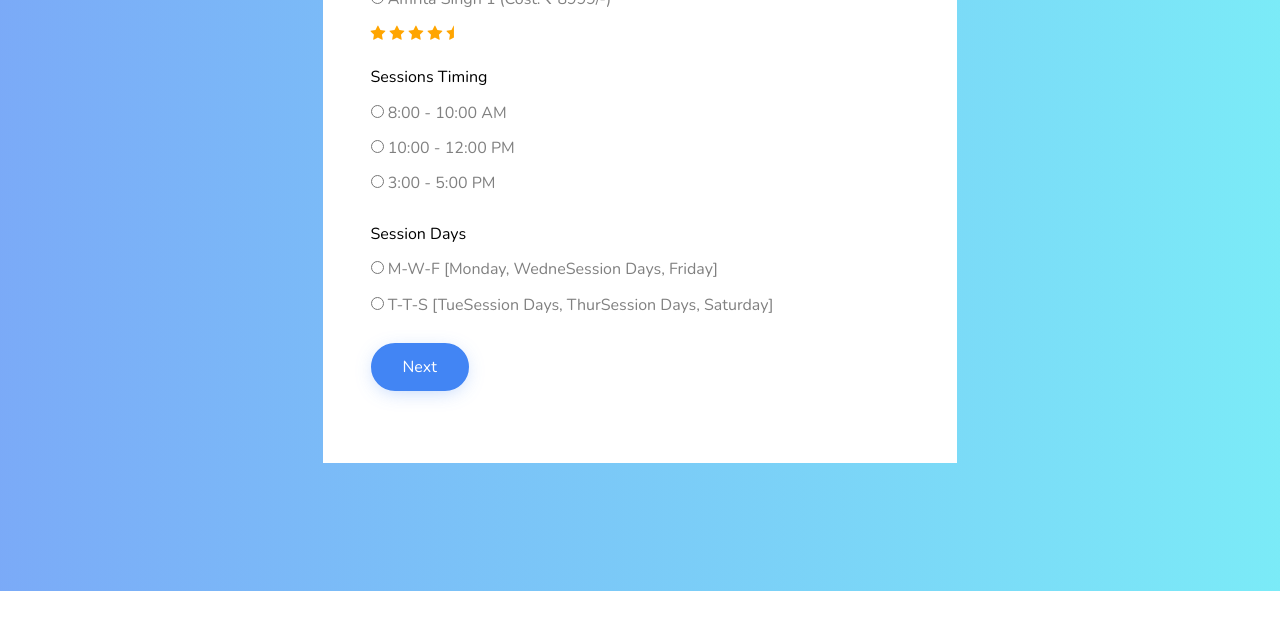
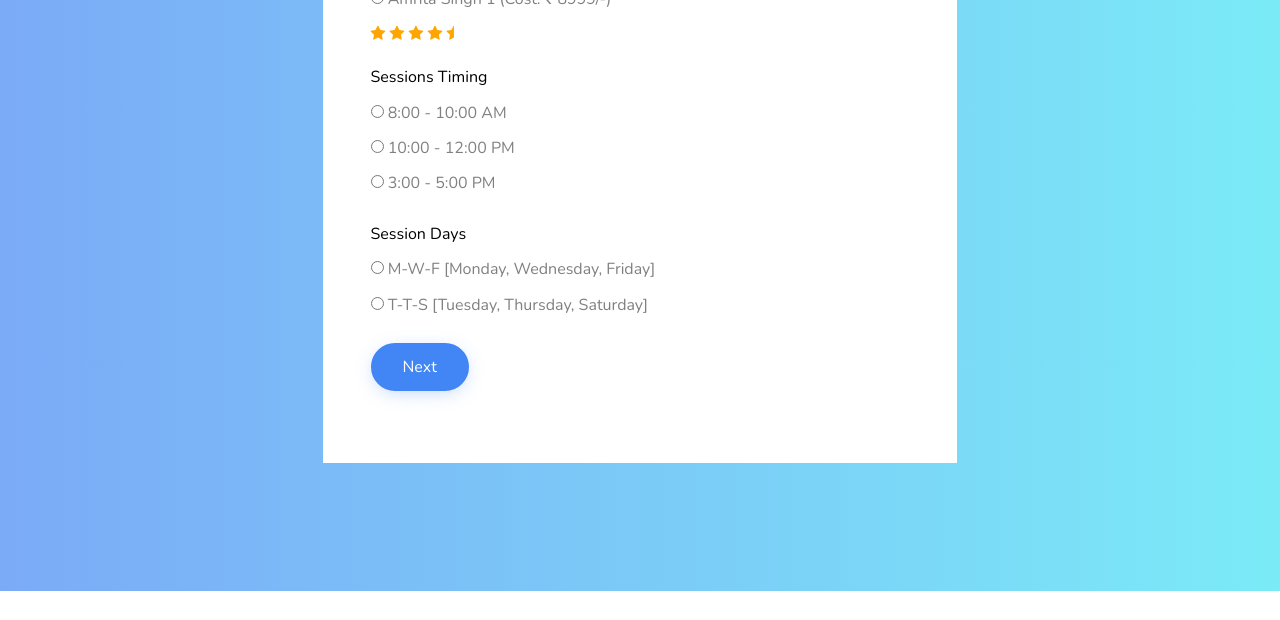
Before and after one commit to mansurimuskan/Online-Counselling, a plain HTML site: page form2.html in a window 1280 px wide. Shown: the part 909-1529 px from the top of the page. Drawn offline with nearby package versions, Linux system fonts and the light colour scheme; files whose address does not match are found by name.

Commit message:
Update form2.html

```diff
--- a/form2.html
+++ b/form2.html
@@ -164,10 +164,10 @@
 
 									<div class="col-md-12">
 										<label class="text-black">Session Days</label><br>
-										<input type="radio" name="Session Days" value="M-W-F [Monday, WedneSession Days, Friday]">
-										<label>M-W-F [Monday, WedneSession Days, Friday]</label><br>
-										<input type="radio" name="Session Days" value="T-T-S [TueSession Days, ThurSession Days, Saturday]">
-										<label>T-T-S [TueSession Days, ThurSession Days, Saturday]</label><br>
+										<input type="radio" name="Session Days" value="M-W-F [Monday, Wednesday, Friday]">
+										<label>M-W-F [Monday, Wednesday, Friday]</label><br>
+										<input type="radio" name="Session Days" value="T-T-S [Tuesday, Thursday, Saturday]">
+										<label>T-T-S [Tuesday, Thursday, Saturday]</label><br>
 									</div>
 								</div>
 								<div class="row form-group">
```
